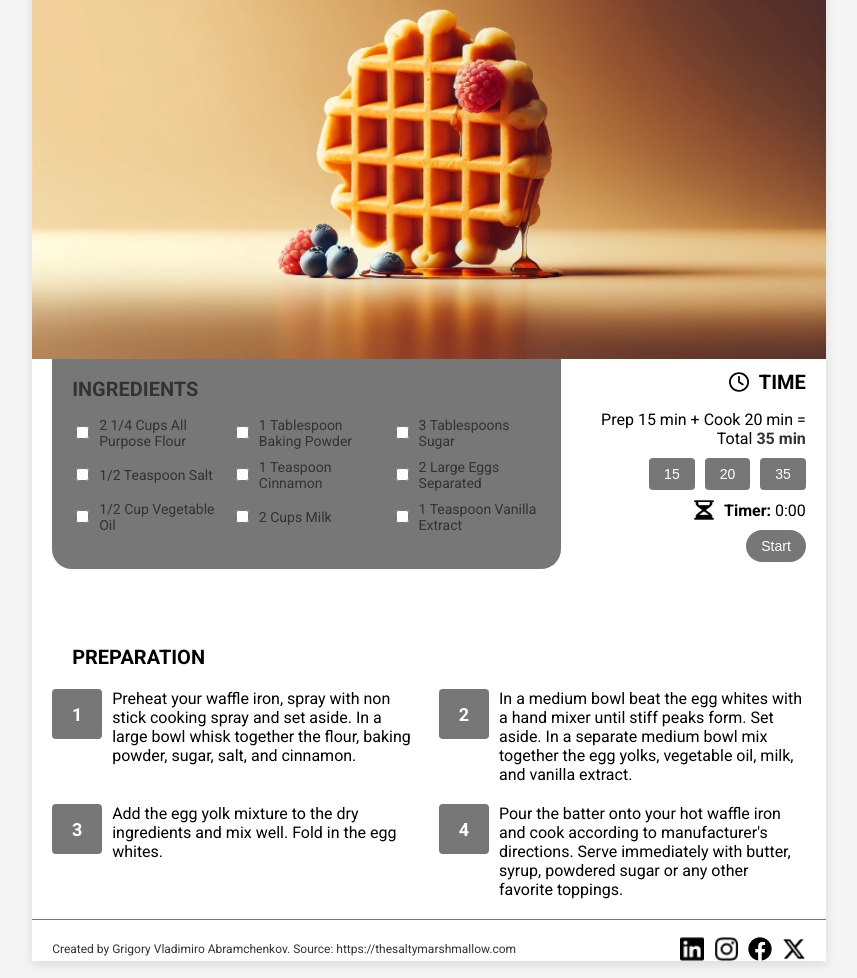
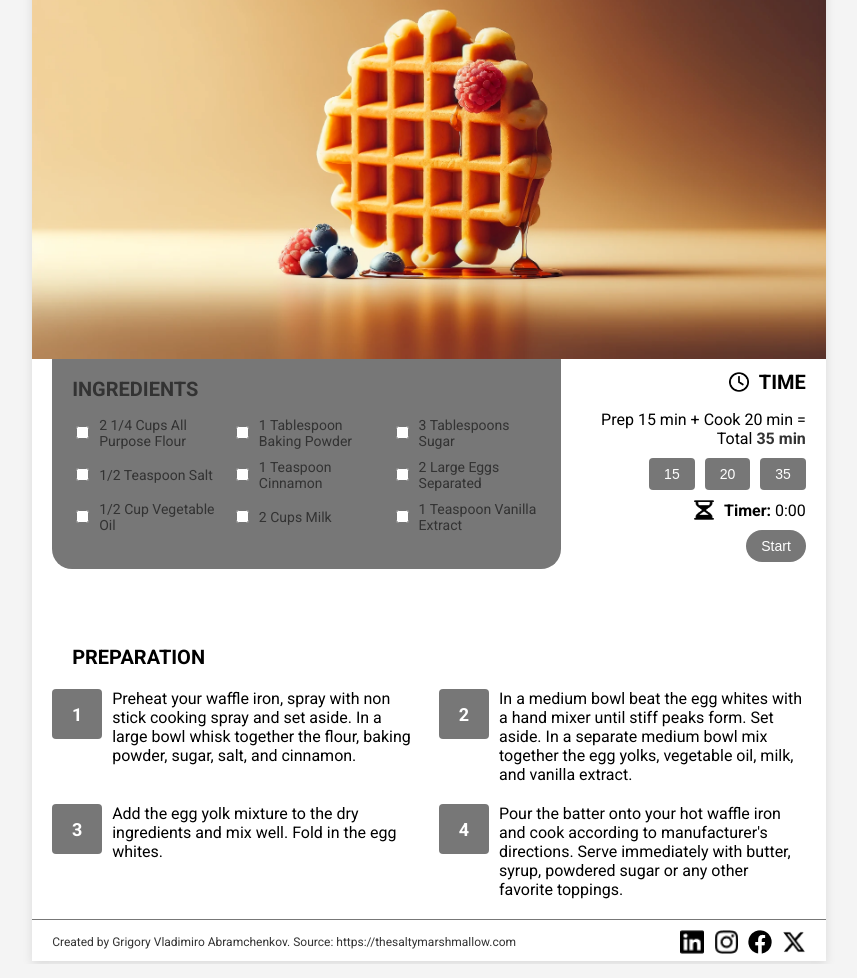
Before and after one commit to Grigory-Vladimiro/my_favorite_food_web, a plain HTML site: page index.html in a window 1280 px wide. Shown: the whole page, without its empty margins (211-1068 px from the left). Drawn offline with Linux system fonts and the light colour scheme.

Commit message:
footer_text_position

```diff
--- a/styles.scss
+++ b/styles.scss
@@ -243,17 +243,22 @@ body {
 
 footer {
   border-top: 1px solid $highlight-color; // Горизонтальная линия
-  padding: 10px 20px;
+  padding: 10px 20px; // Внутренние отступы сверху, снизу и по бокам
+  display: flex;
+  align-items: center; // Центровка элементов по вертикали
 
   .footer-content {
     display: flex;
-    justify-content: space-between; // Иконки справа, текст слева
-    align-items: center;
+    justify-content: space-between; // Текст слева, иконки справа
+    align-items: center; // Центровка внутри блока
     width: 100%;
+    max-width: 900px; // Ограничение ширины содержимого
+    margin: 0 auto; // Центровка содержимого в футере
 
     p {
       font-size: 12px;
       color: $main-color;
+      margin: 0; // Убираем лишние внешние отступы
 
       a {
         color: $main-color;
```
Also changed, not shown: styles.css, 1 other file.
